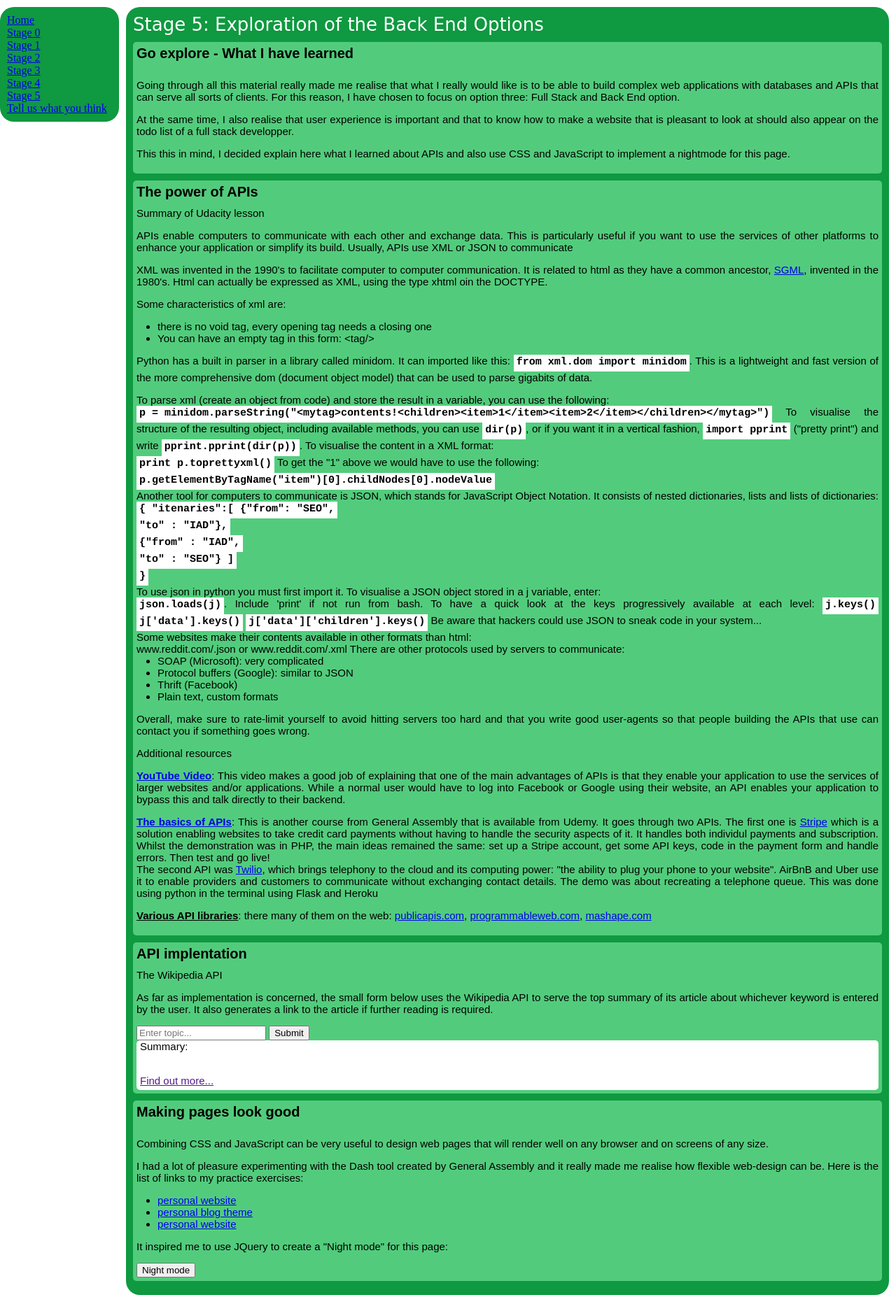
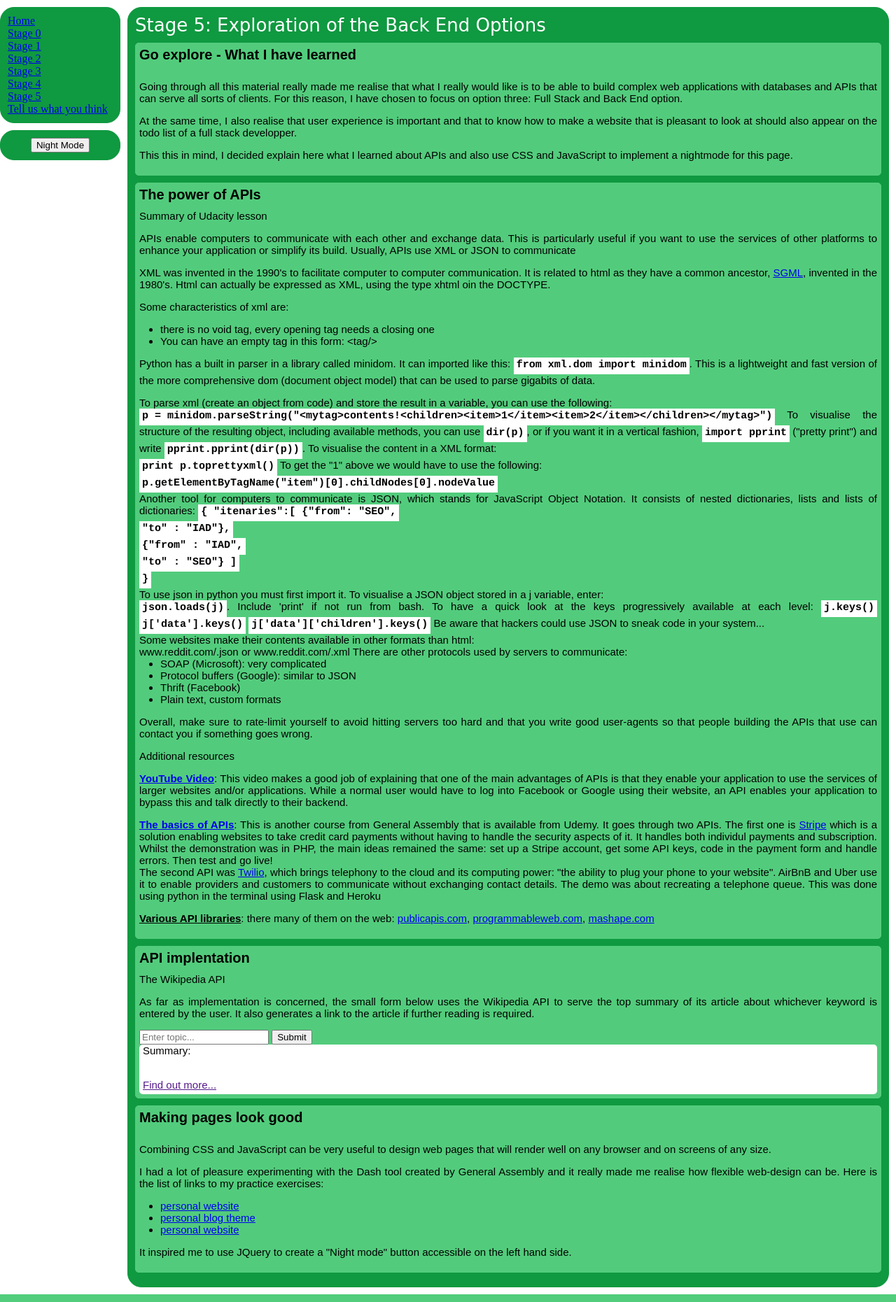
Before and after one commit to jeremief/jeremies-notes, a Python web app: template templates/stagefive.html in a window 1280 px wide. Shown: the whole page at 70% size. Run offline with Jinja, Linux system fonts and the light colour scheme; the template is opened without the code that fills it, so the values that code supplies are empty; some libraries are stand-ins or nearby versions.

Commit message:
Refactor: move the nightmode button underneath the navigation menu This makes the functionality available to all pages

```diff
--- a/static/stylesheets/notesstyle.css
+++ b/static/stylesheets/notesstyle.css
@@ -34,7 +34,6 @@ h2 {
 }
 
 p {
-    /*display: block;*/
     margin-top: 1em;
     margin-bottom: 1em;
 
@@ -60,6 +59,9 @@ li {
 	margin: 10px;
 	padding: 10px;
 	overflow: hidden;
+    border-style: solid;
+    border-color: #0f9940;
+    border-width: 1px;
 
 	transition: color 1s;
     -webkit-transition: color 1s;
@@ -87,6 +89,10 @@ li {
 	padding-right: 5px;
 	padding-bottom: 5px;
 	color: black;
+    border-style: solid;
+    border-color: #52cc7c;
+    border-width: 1px;
+
 
 	transition: color 1s;
     -webkit-transition: color 1s;
@@ -111,7 +117,6 @@ li {
 
 .summary{
     background-color: white;
-    /*display: block;*/
     border-radius: 5px;
     padding-left: 5px;
 	padding-right: 5px;
@@ -143,6 +148,10 @@ li {
     -moz-transition: background-color 1s;
 }
 
+.left-menu-container{
+    width: 150px;
+}
+
 .menu{
 	list-style-type: none;
     margin-top: 0px;
@@ -153,6 +162,9 @@ li {
 	border-radius: 20px;
 	width: 150px;
 	float: left;
+    border-style: solid;
+    border-color: #0f9940;
+    border-width: 1px;
 
 	transition: color 1s;
     -webkit-transition: color 1s;
@@ -176,6 +188,33 @@ li {
     transition: background-color 1s;
     -webkit-transition: background-color 1s;
     -moz-transition: background-color 1s;
+}
+
+.button-container{
+    text-align: center;
+    padding: 10px;
+    margin: 10px 0 0 0;
+    background-color: #0f9940;
+    border-radius: 20px;
+    width: 150px;
+    float: left;
+    border-style: solid;
+    border-color: #0f9940;
+    border-width: 1px;
+
+
+    transition: color 1s
+    -webkit-transition: color 1s;
+    -moz-transition: color 1s;
+
+    transition: background-color 1s;
+    -webkit-transition: background-color 1s;
+    -moz-transition: background-color 1s;
+
+}
+
+.night-day-button{
+
 }
 
 .commentscontainer{
@@ -228,6 +267,14 @@ li {
 	color: rgb(42, 192, 255);
 }
 
+.nightmode-button-container{
+    background-color: black;
+    border-color: rgb(42, 192, 255);
+    border-width: 1px;
+    color: rgb(42, 192, 255);
+
+}
+
 .nightmode-normal-link {
 	color: rgb(42, 192, 255);
 }
--- a/templates/jeremiesnotesbase.html
+++ b/templates/jeremiesnotesbase.html
@@ -10,6 +10,9 @@
 
     <body>
 
+        <div class="left-menu-container">
+
+
             <ul class = "menu">
                 <li class = "menu-link"><a href = "/">Home</a></li>
                 <li class = "menu-link"><a href = "/zero">Stage 0</a></li>
@@ -21,8 +24,14 @@
                 <li class = "menu-link"><a href = "/comments">Tell us what you think</a></li>
             </ul>
 
+            <div class="button-container">
+                <button class="night-day-button">Night Mode</button>
+            </div>
+        </div>
+
         {% block content %}
         {% endblock %}
+
 
      <script>$("button").on("click", function() {$("body").toggleClass("nightmode-body");});</script>
      <script>$("button").on("click", function() {$("p").toggleClass("nightmode-p");});</script>
@@ -34,6 +43,7 @@
      <script>$("button").on("click", function() {$(".summary").toggleClass("nightmode-summary");});</script>
      <script>$("button").on("click", function() {$(".code").toggleClass("nightmode-code");});</script>
      <script>$("button").on("click", function() {$(".menu-link").toggleClass("nightmode-menu-link");});</script>
+     <script>$("button").on("click", function() {$(".button-container").toggleClass("nightmode-button-container");});</script>
      <script>$("button").on("click", function() {$("a").toggleClass("nightmode-normal-link");});</script>
 
     </body>
--- a/templates/stagefive.html
+++ b/templates/stagefive.html
@@ -110,9 +110,8 @@
                 </ul>
 
 
-                <P>It inspired me to use JQuery to create a "Night mode" for this page: </p>
+                <P>It inspired me to use JQuery to create a "Night mode" button accessible on the left hand side.</p>
 
-                <button>Night mode</button>
             </div>
 
 
```
Lines whose indentation alone changed are shown as unchanged.
